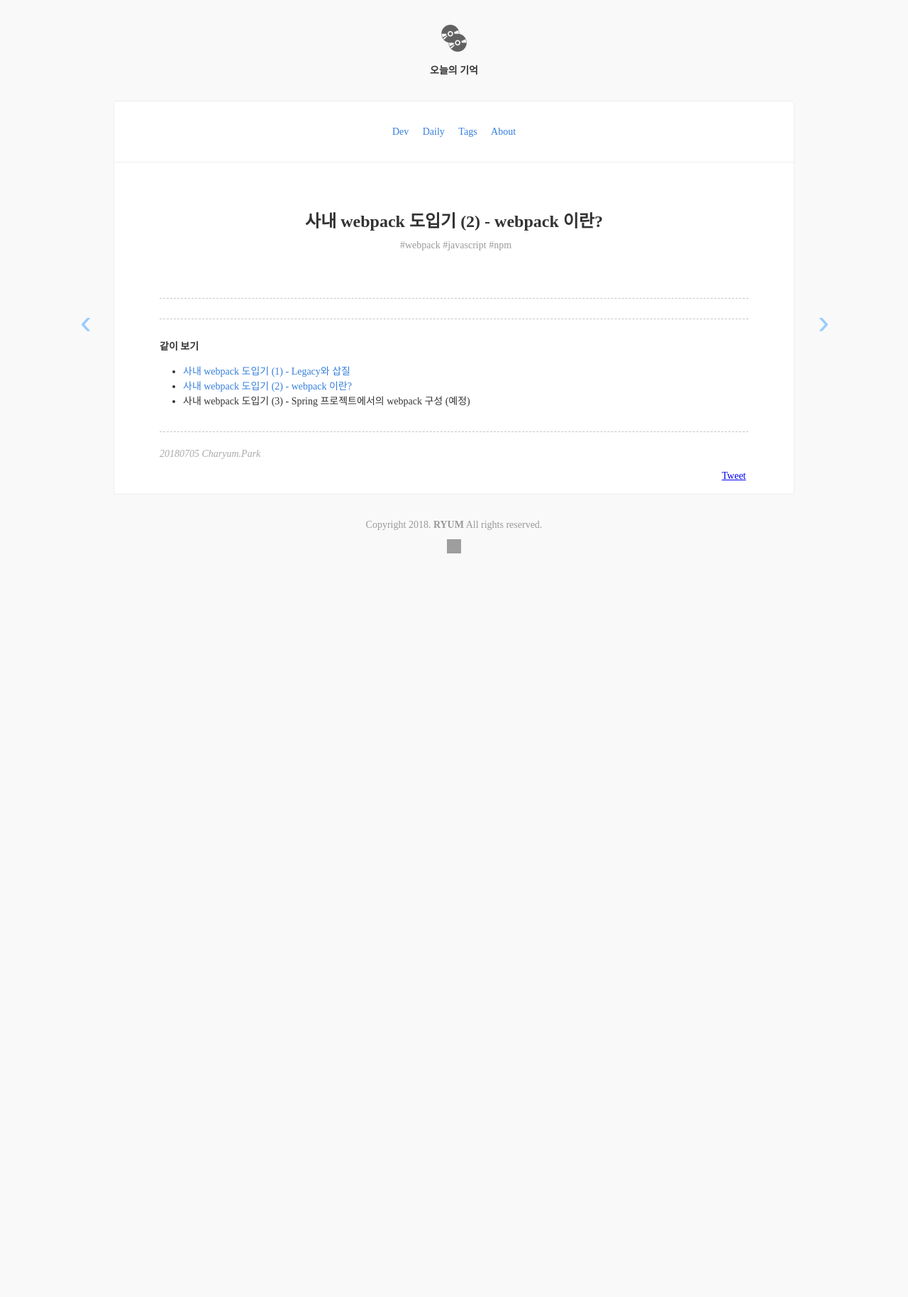
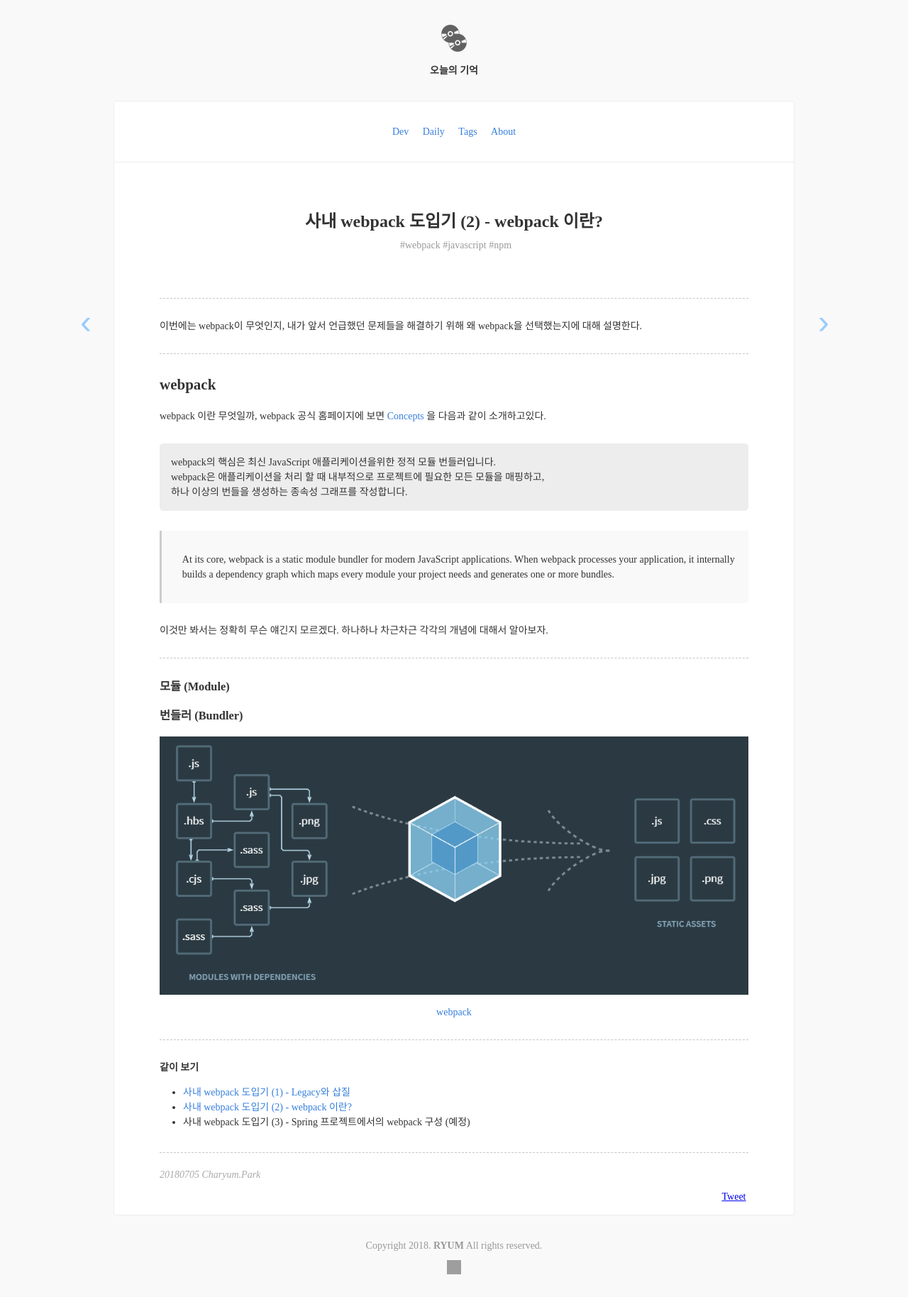
Before and after one commit to ryum91/ryum91.github.com, a Jekyll site: the page built from _posts/dev/2018-07-05-22.md, in a window 1280 px wide. Shown: the whole page at 71% size. Built offline with Jekyll 4.4.1, drawn with Linux system fonts in a browser that asks for light colours; nearby versions of some CDN libraries; some web fonts are replaced; comment, search, counter and statistics services are not loaded; before the commit the page ends 900 px from its top, so only the background shows below that; grey boxes are pictures that could not be loaded.

Commit message:
[Post] 2018070522

````diff
--- a/_posts/dev/2018-07-05-22.md
+++ b/_posts/dev/2018-07-05-22.md
@@ -6,6 +6,31 @@
 tags: [webpack, javascript, npm]
 ---
 
+이번에는 webpack이 무엇인지, 내가 앞서 언급했던 문제들을 해결하기 위해 왜 webpack을 선택했는지에 대해 설명한다.
+
+---
+
+## webpack
+webpack 이란 무엇일까, webpack 공식 홈페이지에 보면 [Concepts](https://webpack.js.org/concepts/) 을 다음과 같이 소개하고있다.
+
+```
+webpack의 핵심은 최신 JavaScript 애플리케이션을위한 정적 모듈 번들러입니다.
+webpack은 애플리케이션을 처리 할 때 내부적으로 프로젝트에 필요한 모든 모듈을 매핑하고,
+하나 이상의 번들을 생성하는 종속성 그래프를 작성합니다.
+```
+> At its core, webpack is a static module bundler for modern JavaScript applications. When webpack processes your application, it internally builds a dependency graph which maps every module your project needs and generates one or more bundles.
+
+이것만 봐서는 정확히 무슨 얘긴지 모르겠다. 하나하나 차근차근 각각의 개념에 대해서 알아보자.
+
+---
+
+### 모듈 (Module)
+
+### 번들러 (Bundler)
+
+![webpack](/images/posts/webpack-desc.png)
+
+<p class="center desc"><a href="https://webpack.js.org/">webpack</a></p>
 
 
 ---
--- a/css/layout.css
+++ b/css/layout.css
@@ -31,3 +31,11 @@
   font-style: italic;
   border-top: 1px dashed #C6C6C6;
 }
+
+.center {
+  text-align: center;
+}
+
+.desc {
+  color: #555;
+}
````
Also changed, not shown: images/posts/webpack-desc.png (added).
